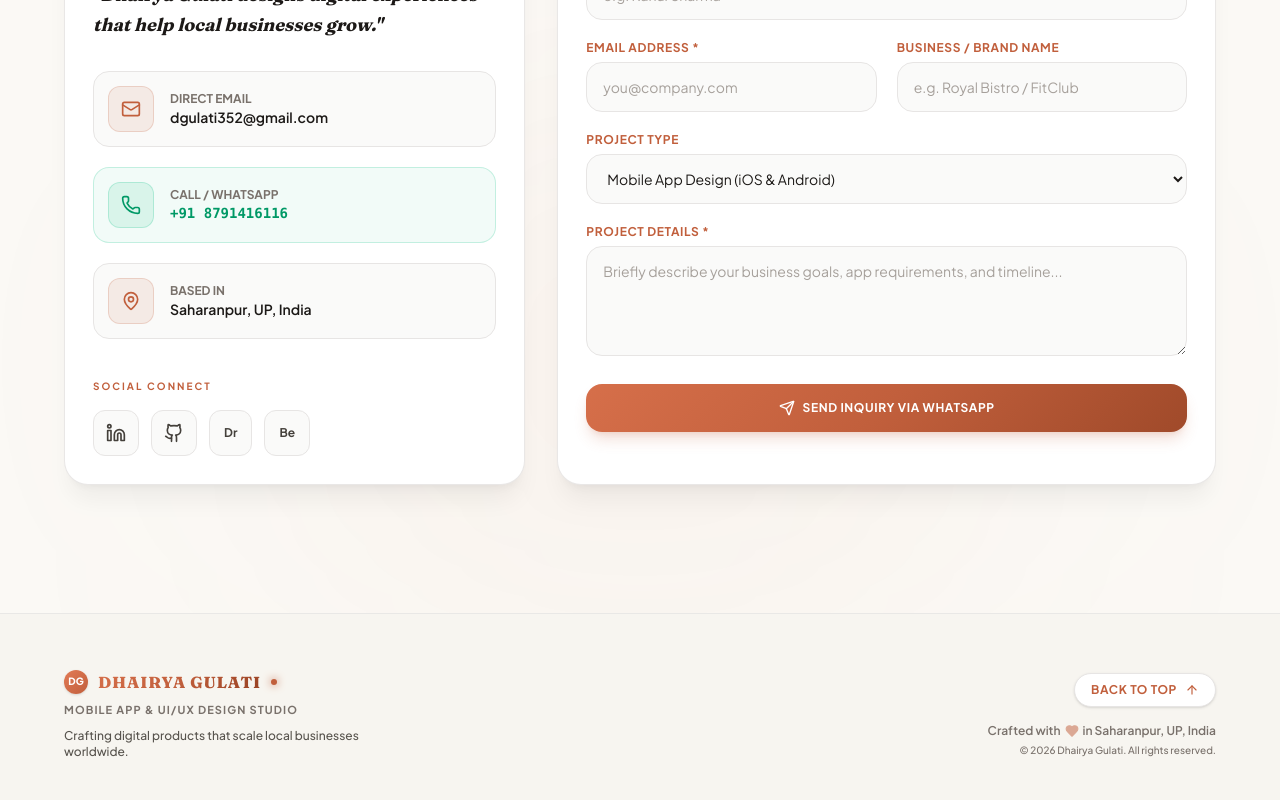
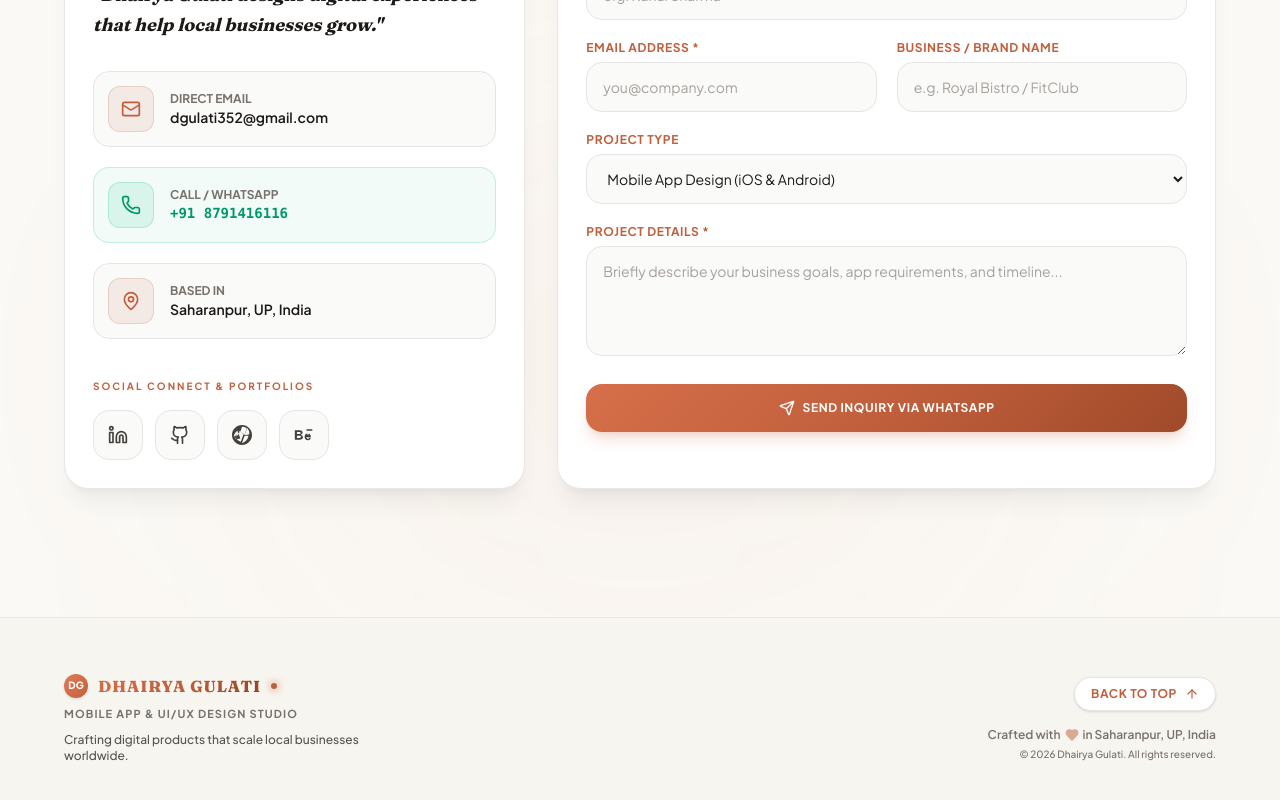
Before and after one commit to dgulati352-cpu/Dhairya-Gulati-Portfolio, a Next.js app: page / in a window 1280 px wide. Shown: the part 7830-8630 px from the top of the page. Built offline with nearby package versions, Linux system fonts and the light colour scheme.

Commit message:
Replace plain text social buttons with official brand SVG logos and branded hover effects

```diff
--- a/src/components/Contact.tsx
+++ b/src/components/Contact.tsx
@@ -204,60 +204,71 @@ export default function Contact() {
             {/* Social Links */}
             <div className="mt-10">
               <span className={`text-[10px] uppercase font-bold tracking-[0.2em] block mb-4 ${isSectionDark ? "text-[#E88D6A]" : "text-[#C15F3C]"}`}>
-                SOCIAL CONNECT
+                SOCIAL CONNECT & PORTFOLIOS
               </span>
               <div className="flex items-center gap-3">
                 <a
                   href="https://linkedin.com/in/dhairyagulati"
                   target="_blank"
                   rel="noopener noreferrer"
-                  className={`p-3 rounded-xl border transition-all ${
+                  className={`p-3.5 rounded-2xl border transition-all duration-300 flex items-center justify-center group ${
                     isSectionDark
-                      ? "bg-white/5 border-white/10 text-stone-300 hover:text-[#E88D6A] hover:border-[#C15F3C]"
-                      : "bg-stone-50 border-stone-200 text-stone-700 hover:border-[#C15F3C] hover:text-[#C15F3C]"
+                      ? "bg-white/5 border-white/10 text-stone-300 hover:text-white hover:border-[#0A66C2] hover:bg-[#0A66C2]/20 hover:shadow-lg hover:shadow-[#0A66C2]/20 hover:-translate-y-1"
+                      : "bg-stone-50 border-stone-200 text-stone-700 hover:border-[#0A66C2] hover:text-[#0A66C2] hover:bg-[#0A66C2]/10 hover:shadow-lg hover:shadow-[#0A66C2]/20 hover:-translate-y-1"
                   }`}
                   aria-label="LinkedIn Profile"
+                  title="LinkedIn"
                 >
-                  <Linkedin className="w-5 h-5" />
+                  <Linkedin className="w-5 h-5 group-hover:scale-110 transition-transform" />
                 </a>
+
                 <a
                   href="https://github.com/dgulati352-cpu"
                   target="_blank"
                   rel="noopener noreferrer"
-                  className={`p-3 rounded-xl border transition-all ${
+                  className={`p-3.5 rounded-2xl border transition-all duration-300 flex items-center justify-center group ${
                     isSectionDark
-                      ? "bg-white/5 border-white/10 text-stone-300 hover:text-[#E88D6A] hover:border-[#C15F3C]"
-                      : "bg-stone-50 border-stone-200 text-stone-700 hover:border-[#C15F3C] hover:text-[#C15F3C]"
+                      ? "bg-white/5 border-white/10 text-stone-300 hover:text-white hover:border-white hover:bg-white/20 hover:shadow-lg hover:shadow-white/10 hover:-translate-y-1"
+                      : "bg-stone-50 border-stone-200 text-stone-700 hover:border-stone-900 hover:text-stone-900 hover:bg-stone-900/10 hover:shadow-lg hover:shadow-stone-900/20 hover:-translate-y-1"
                   }`}
                   aria-label="GitHub Profile"
+                  title="GitHub"
                 >
-                  <Github className="w-5 h-5" />
+                  <Github className="w-5 h-5 group-hover:scale-110 transition-transform" />
                 </a>
+
                 <a
                   href="https://dribbble.com/dhairyagulati"
                   target="_blank"
                   rel="noopener noreferrer"
-                  className={`p-3.5 rounded-xl border transition-all font-bold text-xs ${
+                  className={`p-3.5 rounded-2xl border transition-all duration-300 flex items-center justify-center group ${
                     isSectionDark
-                      ? "bg-white/5 border-white/10 text-stone-300 hover:text-[#E88D6A] hover:border-[#C15F3C]"
-                      : "bg-stone-50 border-stone-200 text-stone-700 hover:border-[#C15F3C] hover:text-[#C15F3C]"
+                      ? "bg-white/5 border-white/10 text-stone-300 hover:text-[#EA4C89] hover:border-[#EA4C89] hover:bg-[#EA4C89]/20 hover:shadow-lg hover:shadow-[#EA4C89]/20 hover:-translate-y-1"
+                      : "bg-stone-50 border-stone-200 text-stone-700 hover:border-[#EA4C89] hover:text-[#EA4C89] hover:bg-[#EA4C89]/10 hover:shadow-lg hover:shadow-[#EA4C89]/20 hover:-translate-y-1"
                   }`}
-                  aria-label="Dribbble Profile"
+                  aria-label="Dribbble Portfolio"
+                  title="Dribbble"
                 >
-                  Dr
+                  <svg className="w-5 h-5 fill-current group-hover:scale-110 transition-transform" viewBox="0 0 24 24">
+                    <path d="M12 0C5.37 0 0 5.37 0 12s5.37 12 12 12 12-5.37 12-12S18.63 0 12 0zm8.88 11.04a10.02 10.02 0 0 1-4.71.95c-.32 0-.64-.02-.95-.05 1.54-3.8 2.87-7.79 3.01-8.21a9.96 9.96 0 0 1 2.65 7.31zM12 2.05c2.14 0 4.1.67 5.72 1.81-.19.57-1.46 4.37-2.96 8.07a27.18 27.18 0 0 1-4.79-4.04C11.14 5.3 12 2.05 12 2.05zm-2.88 4.7a28.94 28.94 0 0 0 4.86 4.14c-2.47 6.44-3.18 8.92-3.22 9.07a9.95 9.95 0 0 1-6.72-5.83c2.46-.86 4.88-3.9 5.08-7.38zm-6.9 7.39c.07-3.4 2.45-6.38 4.83-7.25-.17 3.32-2.52 6.27-4.83 7.25zm1.53 2.14a27.5 27.5 0 0 0 3.04-8.73c2.47 6.2 3.12 8.5 3.16 8.65A9.97 9.97 0 0 1 3.75 16.28zm8.25 5.67c.07-.26.83-2.9 3.17-9.08a18.6 18.6 0 0 0 4.67.04c-.67 4.15-3.69 7.47-7.84 9.04z" />
+                  </svg>
                 </a>
+
                 <a
                   href="https://behance.net/dhairyagulati"
                   target="_blank"
                   rel="noopener noreferrer"
-                  className={`p-3.5 rounded-xl border transition-all font-bold text-xs ${
+                  className={`p-3.5 rounded-2xl border transition-all duration-300 flex items-center justify-center group ${
                     isSectionDark
-                      ? "bg-white/5 border-white/10 text-stone-300 hover:text-[#E88D6A] hover:border-[#C15F3C]"
-                      : "bg-stone-50 border-stone-200 text-stone-700 hover:border-[#C15F3C] hover:text-[#C15F3C]"
+                      ? "bg-white/5 border-white/10 text-stone-300 hover:text-[#1769FF] hover:border-[#1769FF] hover:bg-[#1769FF]/20 hover:shadow-lg hover:shadow-[#1769FF]/20 hover:-translate-y-1"
+                      : "bg-stone-50 border-stone-200 text-stone-700 hover:border-[#1769FF] hover:text-[#1769FF] hover:bg-[#1769FF]/10 hover:shadow-lg hover:shadow-[#1769FF]/20 hover:-translate-y-1"
                   }`}
-                  aria-label="Behance Profile"
+                  aria-label="Behance Portfolio"
+                  title="Behance"
                 >
-                  Be
+                  <svg className="w-5 h-5 fill-current group-hover:scale-110 transition-transform" viewBox="0 0 24 24">
+                    <path d="M22 7h-7V5h7v2zm-1.72 8c-.14 1.95-1.57 3.25-3.65 3.25-2.28 0-3.83-1.49-3.83-4.14 0-2.44 1.55-4.14 3.7-4.14 2.14 0 3.65 1.5 3.65 3.97v.88h-5.26c.09 1.13.88 1.84 1.8 1.84 1 0 1.53-.48 1.69-1.28h1.9zm-3.68-3.32c.9 0 1.5-.47 1.55-1.37h-3.05c.08.85.64 1.37 1.5 1.37zM8.67 11.23c.96-.34 1.58-1.07 1.58-2.2 0-1.77-1.35-2.63-3.62-2.63H1v11.2h5.79c2.43 0 3.99-.95 3.99-2.82 0-1.25-.76-2.12-2.11-2.55zM3.52 8.35h2.88c.99 0 1.63.35 1.63 1.13 0 .86-.67 1.25-1.7 1.25H3.52V8.35zm3.01 7.25H3.52v-2.73h3.01c1.15 0 1.86.37 1.86 1.32 0 .98-.71 1.41-1.86 1.41z" />
+                  </svg>
                 </a>
               </div>
             </div>
```
